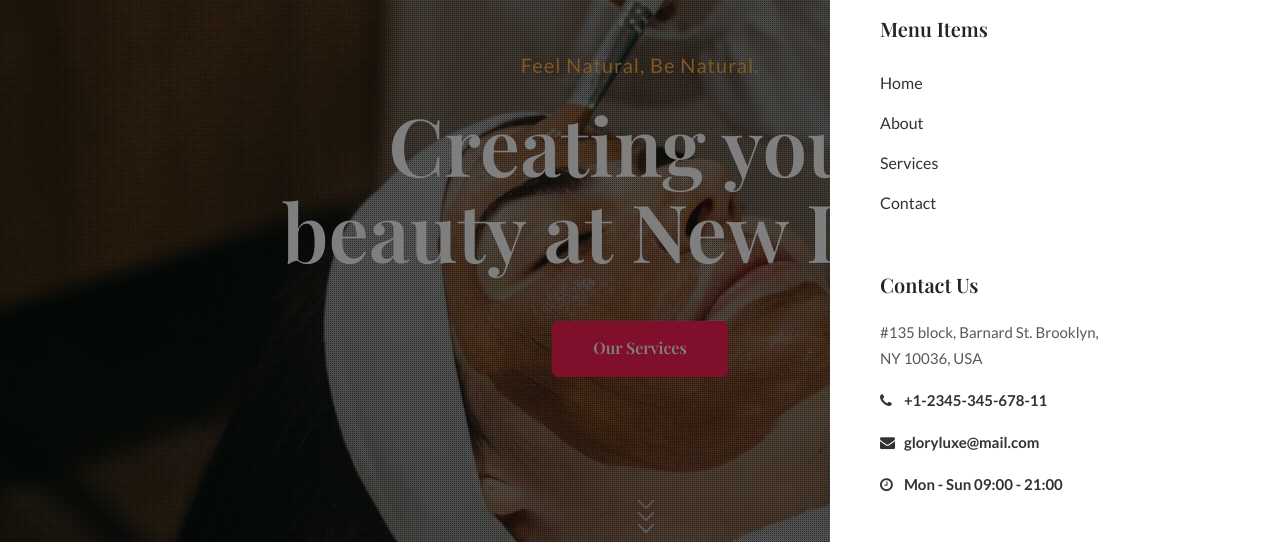
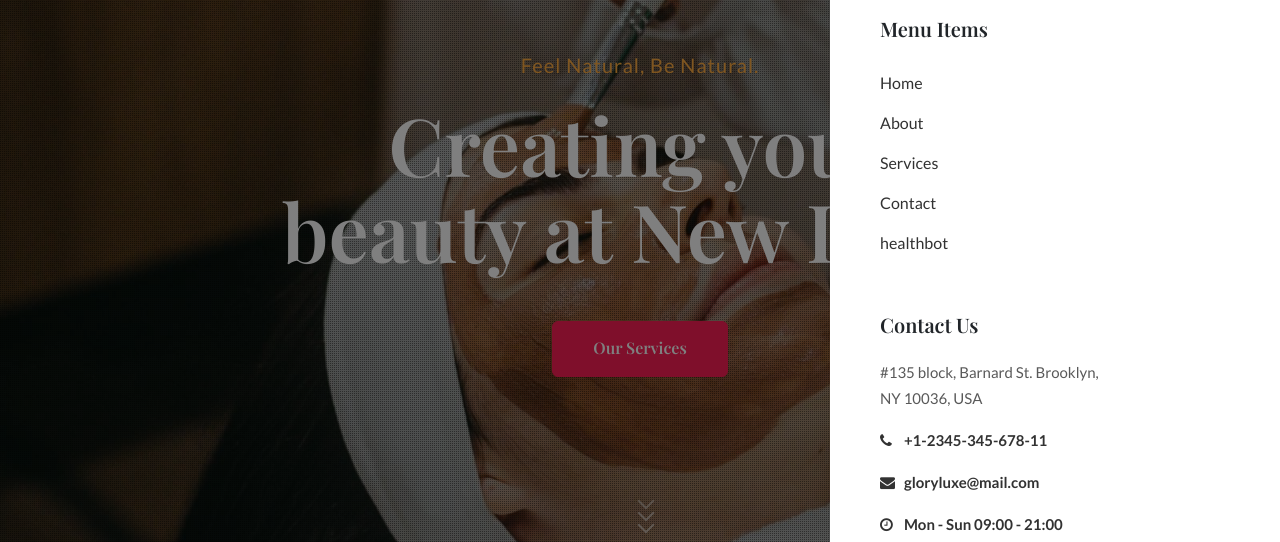
Before and after one commit to Asifa07/project07, a plain HTML site: page index.html in a window 1280 px wide. Both pictures are taken after a click on the link 1234 px from the left and 45 px from the top of the page. Shown: the part 189-731 px from the top of the page. Drawn offline with nearby package versions, Linux system fonts and the light colour scheme; a web font is replaced by a local one.

Commit message:
Update index.html

```diff
--- a/index.html
+++ b/index.html
@@ -123,6 +123,8 @@
 
 									<li class="nav-item">
 										<a class="nav-link" href="contact.html">Contact</a>
+								        <li class="nav-item">
+										<a class="nav-link" href="healthbot.html">healthbot</a>
 									</li>
 								</ul>
 							</nav>
```
